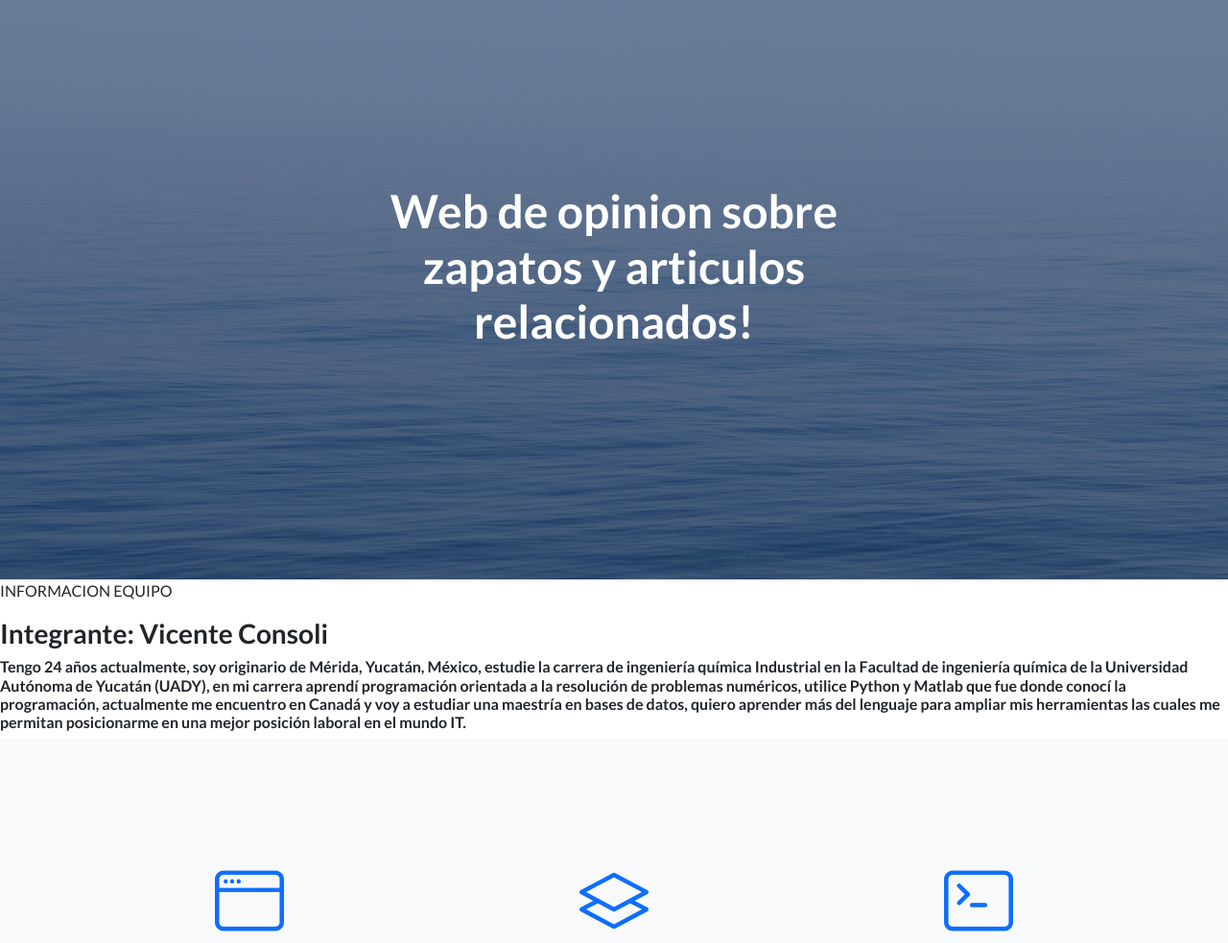
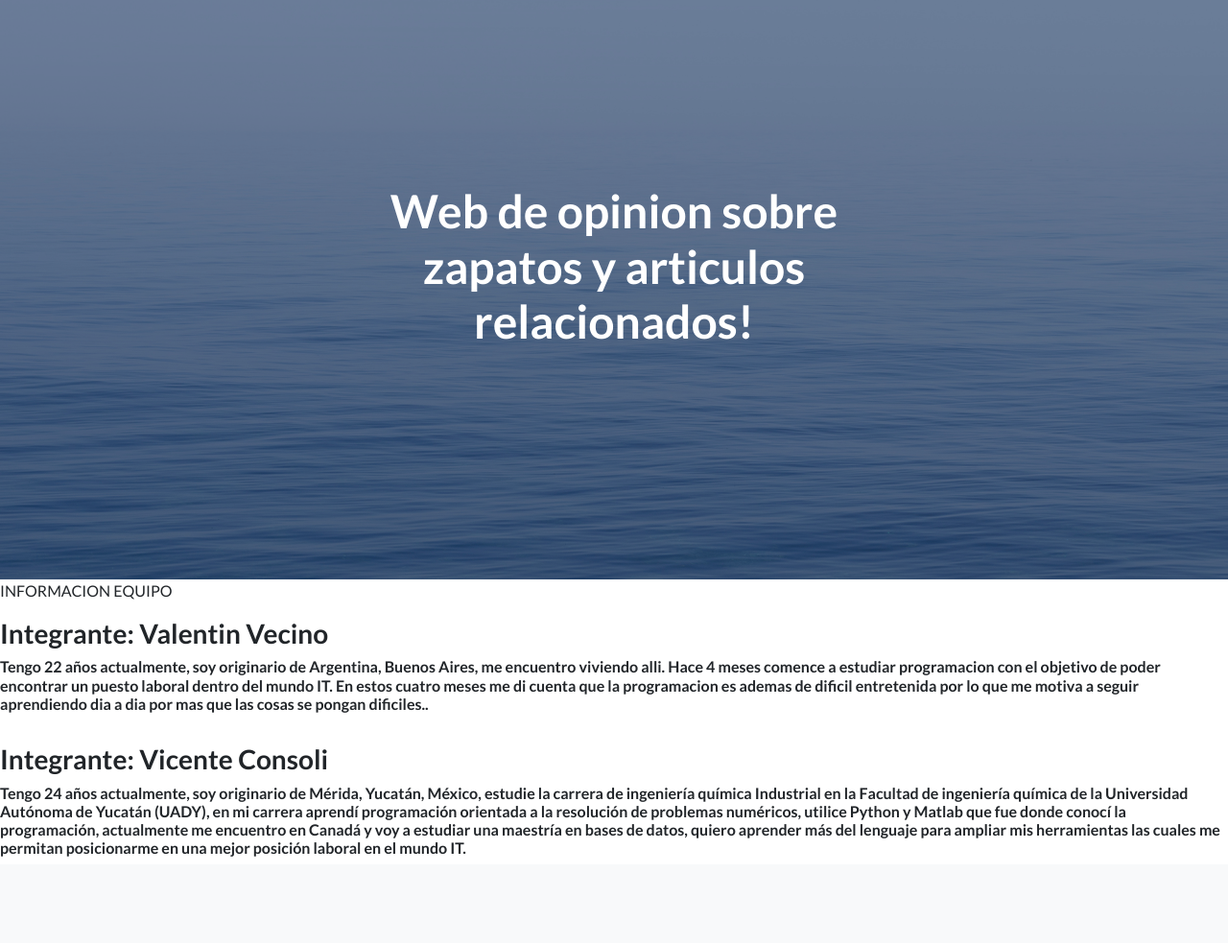
Before and after one commit to vicons97/ProyectoCoder6, a Django app: page /app-zap/about/ in a window 1280 px wide. Shown: the part 117-1100 px from the top of the page at 96% size. Run offline with Django 4.2, Linux system fonts and the light colour scheme; some libraries are stand-ins or nearby versions.

Commit message:
info. Valentin

```diff
--- a/App_zap/templates/about.html
+++ b/App_zap/templates/about.html
@@ -8,11 +8,17 @@
     <P>INFORMACION EQUIPO </P>
 
 
+    <h3>Integrante: Valentin Vecino</h3>
+
+    <h6>Tengo 22 años actualmente, soy originario de Argentina, Buenos Aires, me encuentro viviendo alli. Hace 4 meses comence a estudiar programacion con el objetivo de poder encontrar un puesto laboral dentro del mundo IT. En estos cuatro meses me di cuenta que la programacion es ademas de dificil entretenida por lo que me motiva a seguir aprendiendo dia a dia por mas que las cosas se pongan dificiles..   </h6>
 
 
-
+    <br>
 
     <h3>Integrante: Vicente Consoli</h3>
 
     <h6>Tengo 24 años actualmente, soy originario de Mérida, Yucatán, México, estudie la carrera de ingeniería química Industrial en la Facultad de ingeniería química de la Universidad Autónoma de Yucatán (UADY), en mi carrera aprendí programación orientada a la resolución de problemas numéricos, utilice Python y Matlab que fue donde conocí la programación, actualmente me encuentro en Canadá y voy a estudiar una maestría en bases de datos, quiero aprender más del lenguaje para ampliar mis herramientas las cuales me permitan posicionarme en una mejor posición laboral en el mundo IT.</h6>
-{% endblock bloqueQueCambia %}
+
+
+
+    {% endblock bloqueQueCambia %}
```
